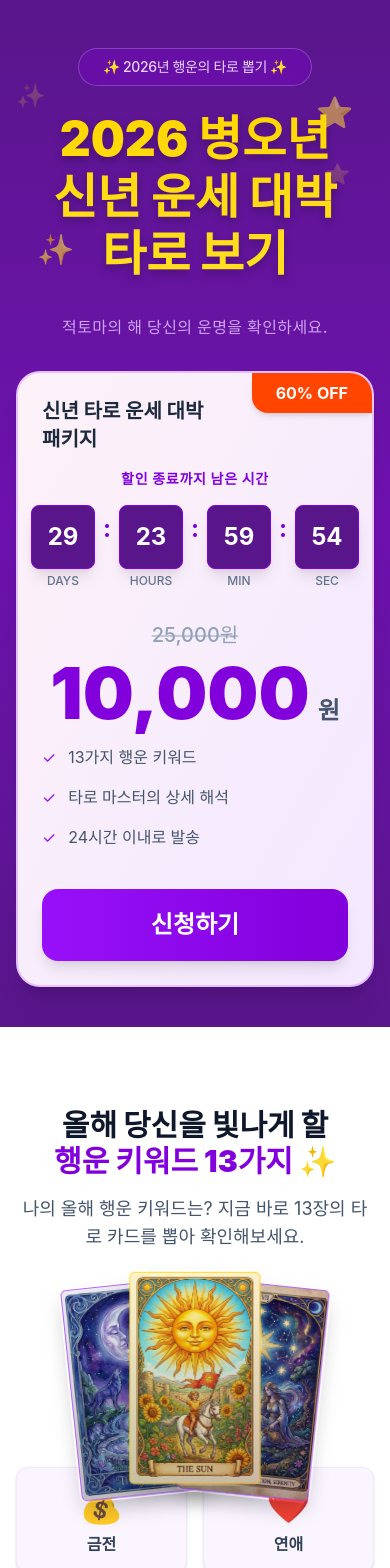
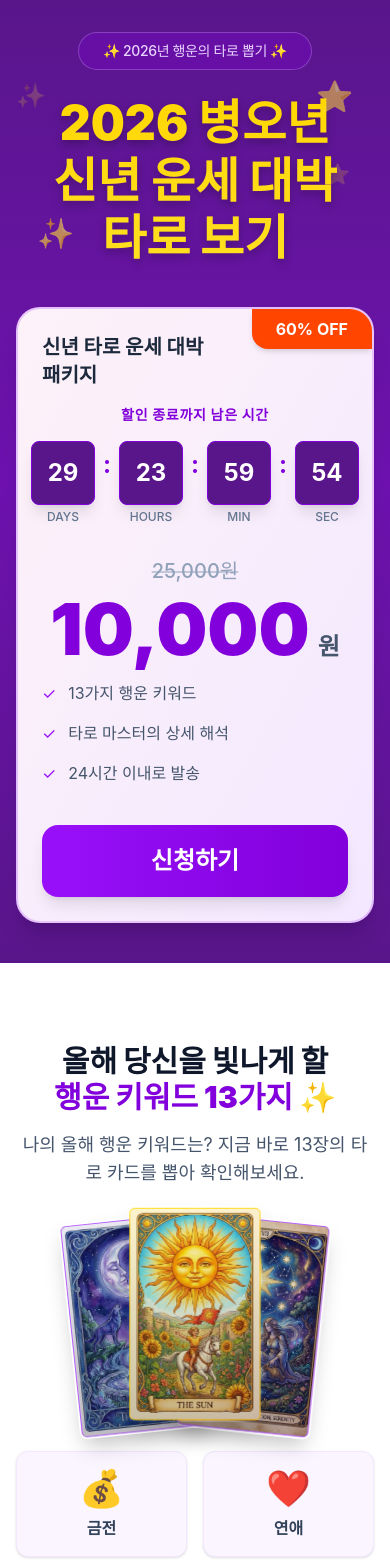
Before and after one commit to dltkdals20/taronewlendingpage0117, a React (Vite) app: page / in a window 390 px wide. Shown: the top 1568 px of the page. Built offline with nearby package versions, Linux system fonts and the light colour scheme.

Commit message:
Optimize mobile hero: Hide description, lift content, and fix Info overlap

```diff
--- a/src/app/desktop/components/HeroSection.tsx
+++ b/src/app/desktop/components/HeroSection.tsx
@@ -2,7 +2,7 @@ import { motion } from "motion/react";
 
 export default function HeroSection() {
     return (
-        <div className="relative w-full flex flex-col items-center pt-12 md:pt-20 pb-2 text-center z-10 box-border px-4">
+        <div className="relative w-full flex flex-col items-center pt-8 md:pt-20 pb-2 text-center z-10 box-border px-4">
             {/* Top Banner */}
             <div className="mb-6">
                 <motion.div
@@ -30,7 +30,7 @@ export default function HeroSection() {
                 <span className="absolute bottom-4 -left-4 md:-left-12 text-3xl md:text-5xl animate-pulse delay-100">✨</span>
             </div>
 
-            <p className="text-[#dab2ff] text-base md:text-xl font-medium tracking-wide mb-6 opacity-90 break-keep">
+            <p className="hidden md:block text-[#dab2ff] text-base md:text-xl font-medium tracking-wide mb-6 opacity-90 break-keep">
                 적토마의 해 당신의 운명을 확인하세요.
             </p>
         </div>
--- a/src/app/desktop/components/InfoSection.tsx
+++ b/src/app/desktop/components/InfoSection.tsx
@@ -27,7 +27,7 @@ export default function InfoSection() {
                     나의 올해 행운 키워드는? 지금 바로 13장의 타로 카드를 뽑아 확인해보세요.
                 </p>
 
-                <div className="w-full flex justify-center mt-16 -mb-32 md:-mb-24">
+                <div className="w-full flex justify-center mt-16 -mb-20 md:-mb-24">
                     <TarotCards className="scale-45 md:scale-75 origin-top" />
                 </div>
 
```
